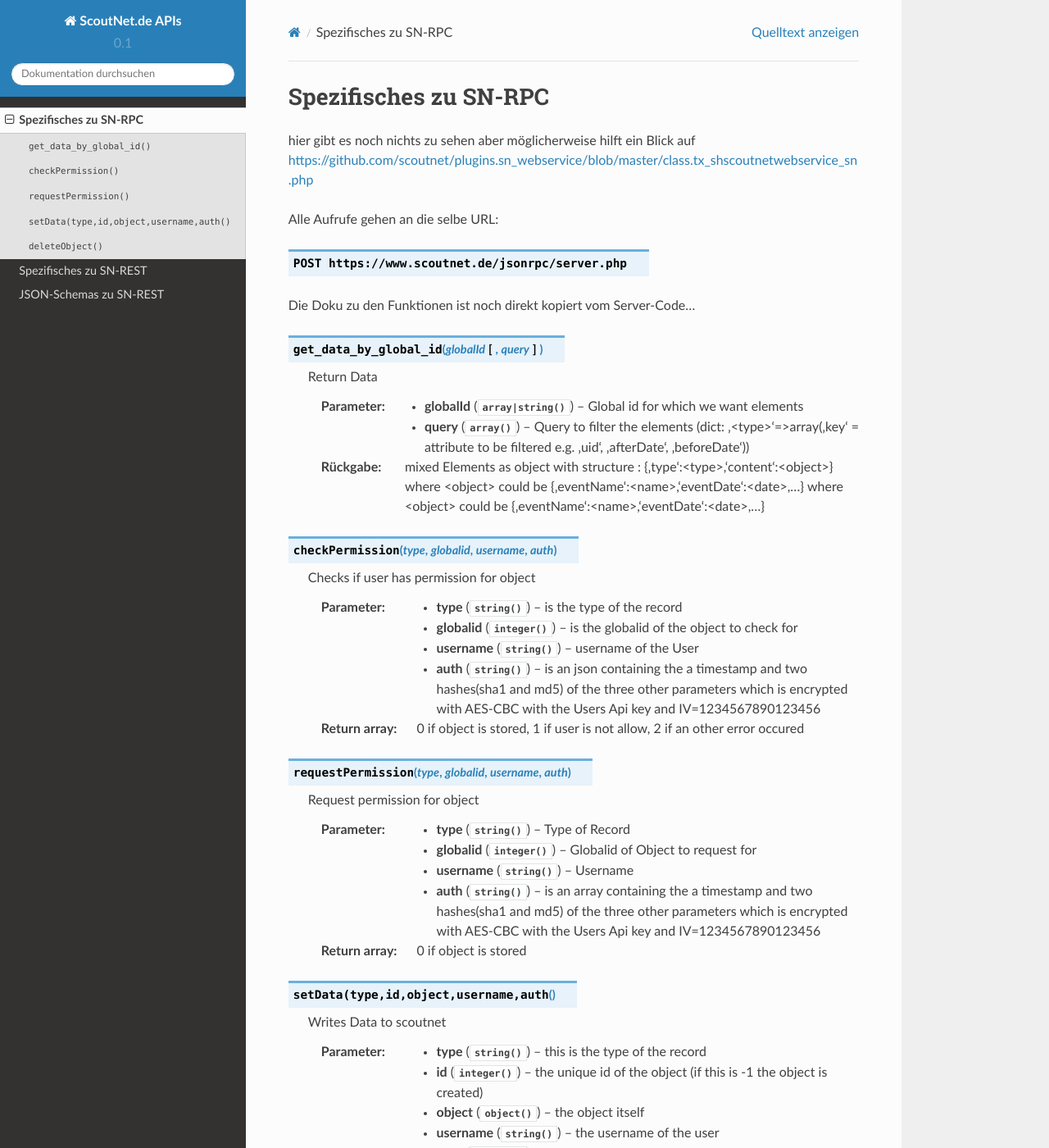
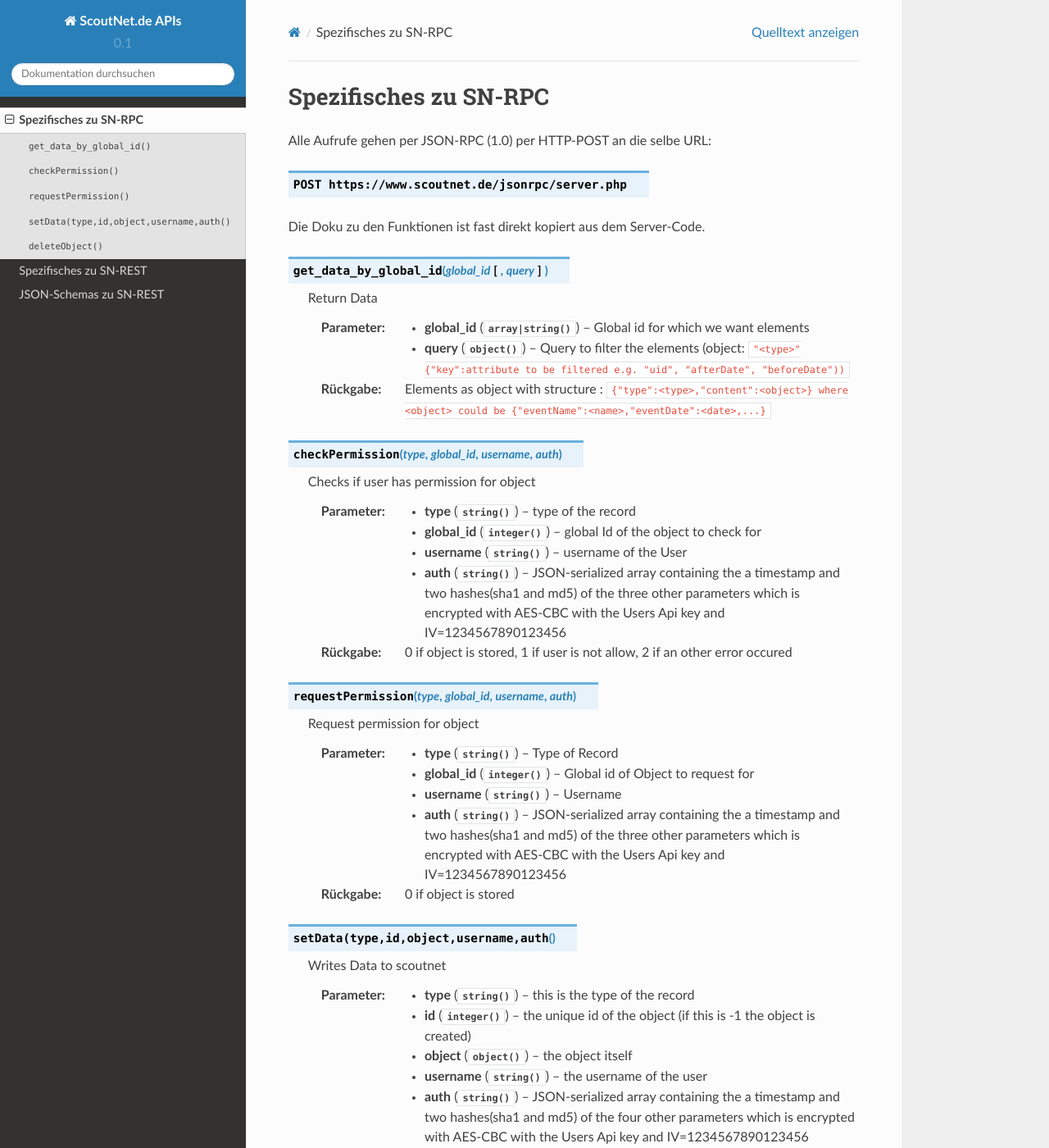
Before and after one commit to janbrohl/ScoutNet-API-Info, a Sphinx documentation site: the page built from docs/sn_rpc.rst, in a window 1280 px wide and 1400 px high. Shown: the whole window at 82% size. Built offline with Sphinx 7.4.7 and the Read the Docs theme 2.0.0, drawn with Linux system fonts in a browser that asks for light colours; some of the changed text lies outside the part shown.

Commit message:
verbesserungen in der sn-rpc-doku

```diff
--- a/docs/sn_rpc.rst
+++ b/docs/sn_rpc.rst
@@ -3,46 +3,42 @@
 Spezifisches zu SN-RPC
 ======================
 
-hier gibt es noch nichts zu sehen aber möglicherweise hilft ein Blick auf https://github.com/scoutnet/plugins.sn_webservice/blob/master/class.tx_shscoutnetwebservice_sn.php
-
-Alle Aufrufe gehen an die selbe URL:
+Alle Aufrufe gehen per JSON-RPC (1.0) per HTTP-POST an die selbe URL:
 
 .. http:post:: https://www.scoutnet.de/jsonrpc/server.php
 
+Die Doku zu den Funktionen ist fast direkt kopiert aus dem Server-Code.
 
-Die Doku zu den Funktionen ist noch direkt kopiert vom Server-Code...
-
-.. js:function:: get_data_by_global_id(globalId, [query])
+.. js:function:: get_data_by_global_id(global_id [, query])
 
 	Return Data
 
-	:param array|string globalId:	Global id for which we want elements
-	:param array query:		Query to filter the elements (dict: '<type>'=>array('key' = attribute to be filtered e.g. 'uid', 'afterDate', 'beforeDate'))
+	:param array|string global_id:	Global id for which we want elements
+	:param object query:		Query to filter the elements (object: ``"<type>"{"key":attribute to be filtered e.g. "uid", "afterDate", "beforeDate"))``
+	:returns: Elements as object with structure : ``{"type":<type>,"content":<object>} where <object> could be {"eventName":<name>,"eventDate":<date>,...}``
 
-	:returns: mixed Elements as object with structure : {'type':<type>,'content':<object>} where <object> could be {'eventName':<name>,'eventDate':<date>,...} where <object> could be {'eventName':<name>,'eventDate':<date>,...}
-
-.. js:function:: checkPermission(type, globalid, username, auth)
+.. js:function:: checkPermission(type, global_id, username, auth)
 
 	Checks if user has permission for object
 
-	:param string type: 			is the type of the record
-	:param integer globalid:		is the globalid of the object to check for
+	:param string type: 			type of the record
+	:param integer global_id:		global Id of the object to check for
 	:param string username:		username of the User
-	:param string auth:			is an json containing the a timestamp and two hashes(sha1 and md5) of the three other parameters which is encrypted with AES-CBC with the Users Api key and IV=1234567890123456
+	:param string auth:			JSON-serialized array containing the a timestamp and two hashes(sha1 and md5) of the three other parameters which is encrypted with AES-CBC with the Users Api key and IV=1234567890123456
 
-	:return array: 0 if object is stored, 1 if user is not allow, 2 if an other error occured
+	:return: 0 if object is stored, 1 if user is not allow, 2 if an other error occured
 
 
-.. js:function:: requestPermission(type, globalid, username, auth)
+.. js:function:: requestPermission(type, global_id, username, auth)
 
 	Request permission for object
 
 	:param string 	type:		Type of Record
-	:param integer	globalid:	Globalid of Object to request for
+	:param integer	global_id:	Global id of Object to request for
 	:param string	username:	Username
-	:param string	auth:		is an array containing the a timestamp and two hashes(sha1 and md5) of the three other parameters which is encrypted with AES-CBC with the Users Api key and IV=1234567890123456
+	:param string	auth:		JSON-serialized array containing the a timestamp and two hashes(sha1 and md5) of the three other parameters which is encrypted with AES-CBC with the Users Api key and IV=1234567890123456
 
-	:return array: 0 if object is stored
+	:return: 0 if object is stored
 
 .. js:function:: setData(type,id,object,username,auth
 
@@ -52,18 +48,27 @@
 	:param integer id:       the unique id of the object (if this is -1 the object is created)
 	:param object  object:   the object itself
 	:param string  username: the username of the user
-	:param string  auth:     this is an array containing the a timestamp and two hashes(sha1 and md5) of the four other parameters which is encrypted with AES-CBC with the Users Api key and IV=1234567890123456
+	:param string  auth:     JSON-serialized array containing the a timestamp and two hashes(sha1 and md5) of the four other parameters which is encrypted with AES-CBC with the Users Api key and IV=1234567890123456
 
-	:return array: 0 if object is stored, 1 if user is not allow, 2 if an other error occured
+	:return: 0 if object is stored, 1 if user is not allow, 2 if an other error occured
 
-.. js:function:: deleteObject(type,globalid,id,username,auth)
+.. js:function:: deleteObject(type,global_id,id,username,auth)
 
 	Deletes object from scoutnet
 
 	:param string  type:     this is the type of the record
-	:param integer globalid: the globalid for the object
+	:param integer global_id: the global id for the object
 	:param integer id:       the unique id of the object
 	:param string  username: the username of the user
-	:param string  auth:     this is an array containing the a timestamp and two hashes(sha1 and md5) of the three other parameters which is encrypted with AES-CBC with the Users Api key and IV=1234567890123456
+	:param string  auth:     JSON-serialized array containing the a timestamp and two hashes(sha1 and md5) of the three other parameters which is encrypted with AES-CBC with the Users Api key and IV=1234567890123456
 
-	:return array: 0 if object is stored, 1 if user is not allow, 2 if an other error occured
+	:return: 0 if object is stored, 1 if user is not allow, 2 if an other error occured
+
+
+
+
+Die Erzeugung des Auth-Strings ist etwas kompliziert aber sie sollte funktionieren wie in der folgenden Beispielimplementierung:
+
+.. literalinclude:: ../sn_rpc.py
+   :language: python
+   :linenos:
```
